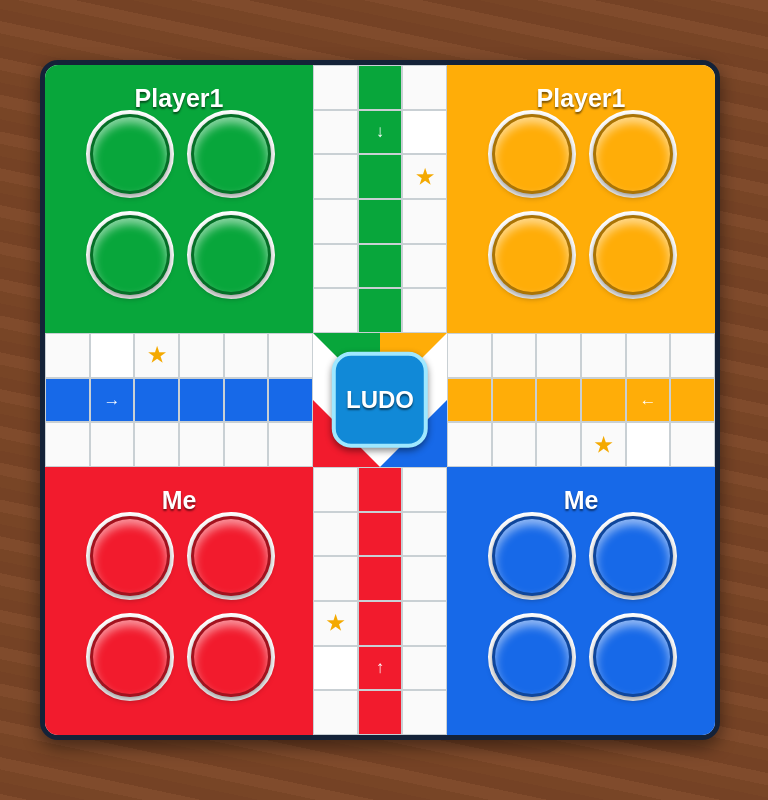
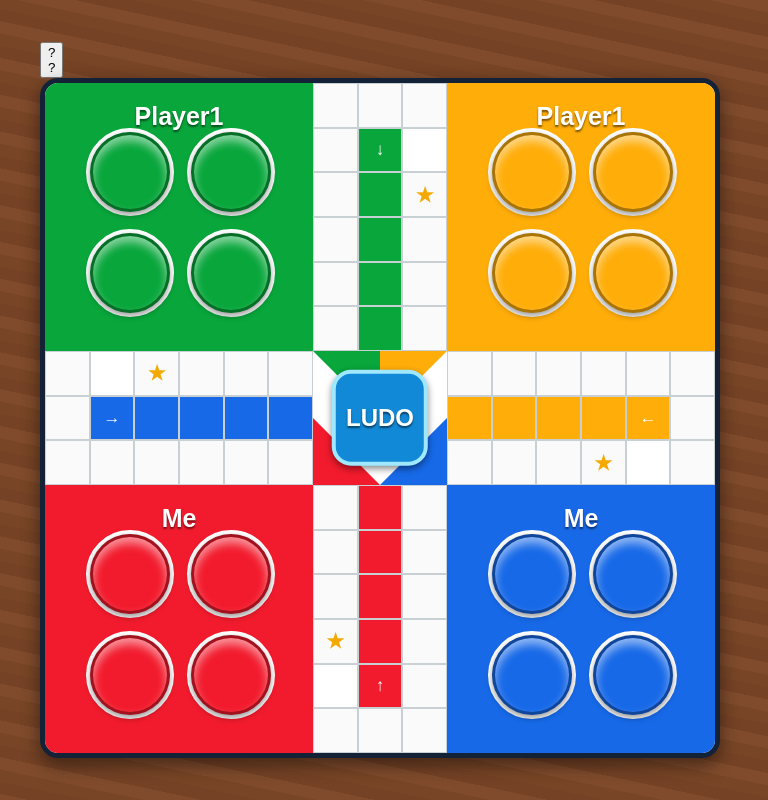
Before and after one commit to MrDan001/ludo-live, a Next.js app: page / in a window 1280 px wide. Shown: the whole page, without its empty margins (260-1028 px from the left). Built offline with nearby package versions, Linux system fonts and the light colour scheme.

Commit message:
Add functional two-dice roll with separate and combined values

```diff
--- a/app/page.tsx
+++ b/app/page.tsx
@@ -1,3 +1,7 @@
+"use client";
+
+import { useState } from "react";
+
 const COLORS = {
   green: "#08a63b",
   yellow: "#ffad08",
@@ -29,11 +33,10 @@ function Home({ color, name, className }: { color: Color; name: string; classNam
 }
 
 function TrackCell({ row, col }: { row: number; col: number }) {
-  // Six-square colored home lanes running from each home toward the center.
-  const isGreenPath = col === 7 && row >= 0 && row <= 5;
-  const isYellowPath = row === 7 && col >= 9 && col <= 14;
-  const isRedPath = col === 7 && row >= 9 && row <= 14;
-  const isBluePath = row === 7 && col >= 0 && col <= 5;
+  const isGreenPath = col === 7 && row >= 1 && row <= 5;
+  const isYellowPath = row === 7 && col >= 9 && col <= 13;
+  const isRedPath = col === 7 && row >= 9 && row <= 13;
+  const isBluePath = row === 7 && col >= 1 && col <= 5;
 
   const isStart =
     (row === 6 && col === 1) ||
@@ -62,9 +65,56 @@ function TrackCell({ row, col }: { row: number; col: number }) {
   return <div className={className}>{mark}</div>;
 }
 
+function Die({ value, rolling }: { value: number | null; rolling: boolean }) {
+  return (
+    <div className={`die ${rolling ? "rolling" : ""}`} aria-label={value ? `Die ${value}` : "Die not rolled"}>
+      {value ?? "?"}
+    </div>
+  );
+}
+
 export default function HomePage() {
+  const [dice, setDice] = useState<[number | null, number | null]>([null, null]);
+  const [rolling, setRolling] = useState(false);
+  const [merged, setMerged] = useState(false);
+  const [doubleSixes, setDoubleSixes] = useState(0);
+
+  function rollDice() {
+    if (rolling) return;
+    setRolling(true);
+    window.setTimeout(() => {
+      const a = Math.floor(Math.random() * 6) + 1;
+      const b = Math.floor(Math.random() * 6) + 1;
+      setDice([a, b]);
+      setMerged(false);
+      setDoubleSixes((count) => (a === 6 && b === 6 ? count + 1 : 0));
+      setRolling(false);
+    }, 550);
+  }
+
+  const total = dice[0] !== null && dice[1] !== null ? dice[0] + dice[1] : null;
+  const forfeits = doubleSixes >= 3;
+
   return (
     <main className="game-page">
+      <div className="game-stage">
+        <div className="dice-area" aria-label="Two dice">
+          <button className="dice-roll" onClick={rollDice} disabled={rolling || forfeits} aria-label="Roll two dice">
+            <Die value={dice[0]} rolling={rolling} />
+            <Die value={dice[1]} rolling={rolling} />
+          </button>
+          {total !== null && (
+            <div className="dice-options">
+              <span className={!merged ? "selected" : ""}>Separate: {dice[0]} + {dice[1]}</span>
+              <button className={merged ? "selected" : ""} onClick={() => setMerged(true)} disabled={forfeits}>
+                Combine: {total}
+              </button>
+            </div>
+          )}
+          {forfeits && <div className="forfeit-message">Three double-sixes — turn forfeited</div>}
+          {!forfeits && doubleSixes > 0 && <div className="double-six-count">Double-six streak: {doubleSixes}/3</div>}
+        </div>
+
         <div className="board-wrap">
           <div className="ludo-board" aria-label="Ludo board">
             <div className="track" aria-hidden="true">
@@ -94,6 +144,7 @@ export default function HomePage() {
             </div>
           </div>
         </div>
+      </div>
     </main>
   );
 }
```
Lines whose indentation alone changed are shown as unchanged.
